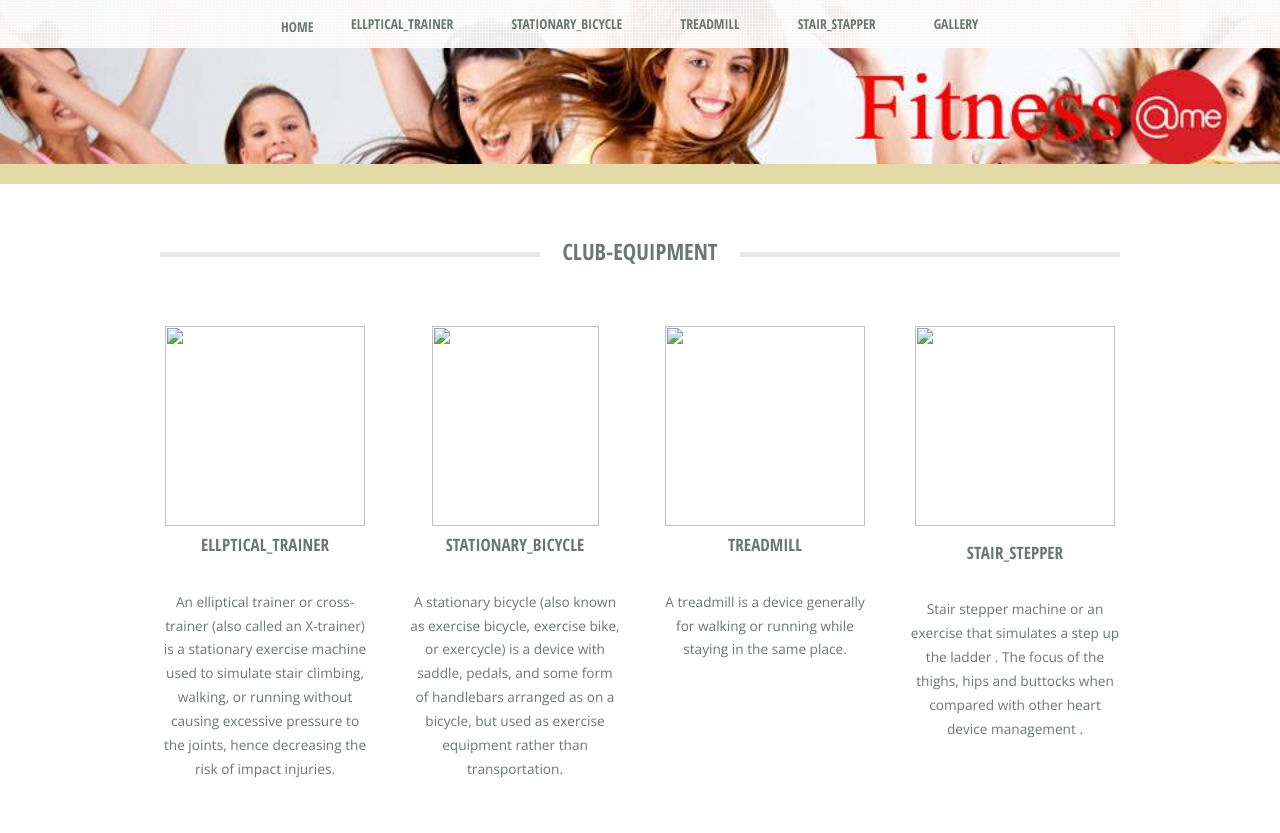
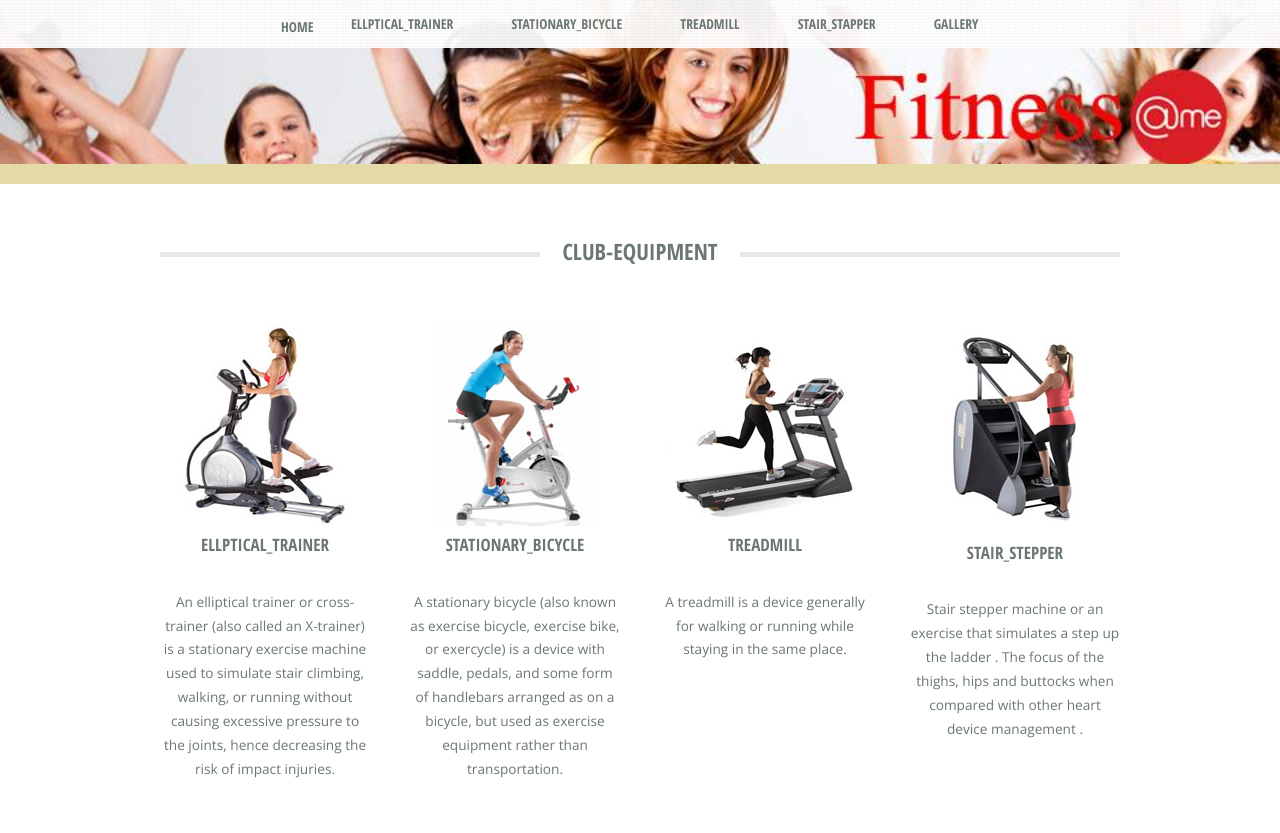
Before and after one commit to 5810121058-Suwannee/webproject, a plain HTML site: page index.html in a window 1280 px wide. Shown: the top 833 px of the page. Drawn offline with nearby package versions, Linux system fonts and the light colour scheme; files that its build step writes are made by us from their sources; files whose address does not match are found by name.

Commit message:
edit path image

```diff
--- a/index.html
+++ b/index.html
@@ -68,7 +68,7 @@
 											<div class="3u">
 
 												<!-- Feature -->
-													<section class="is-feature"><img src="images/elliptical_trainer.jpg" width="200" height="200">
+													<section class="is-feature"><img src="elliptical_trainer.jpg" width="200" height="200">
 													  <h3>Ellptical_trainer <br>
 												      <br>
 													  </h3>
@@ -80,7 +80,7 @@
 									  <div class="3u">
 
 												<!-- Feature -->
-													<section class="is-feature"><img src="images/stationary_bicycle.jpg" width="167" height="200">
+													<section class="is-feature"><img src="stationary_bicycle.jpg" width="167" height="200">
 													  <h3>stationary_bicycle <br>
 													  <br>
 													  </h3>
@@ -100,7 +100,7 @@
 									  <div class="3u">
 
 												<!-- Feature -->
-													<section class="is-feature"><img src="images/treadmill.jpg" width="200" height="200">
+													<section class="is-feature"><img src="treadmill.jpg" width="200" height="200">
 													  <h3>Treadmill<br>
 												      <br>
 													  </h3>
@@ -113,7 +113,7 @@
 
 												<!-- Feature -->
 													<section class="is-feature">
-													  <h3><img src="images/stair_stepper.jpg" width="200" height="200"></h3>
+													  <h3><img src="stair_stepper.jpg" width="200" height="200"></h3>
 													  <h3>Stair_Stepper<br>
 												      <br>
 													  </h3>
```
